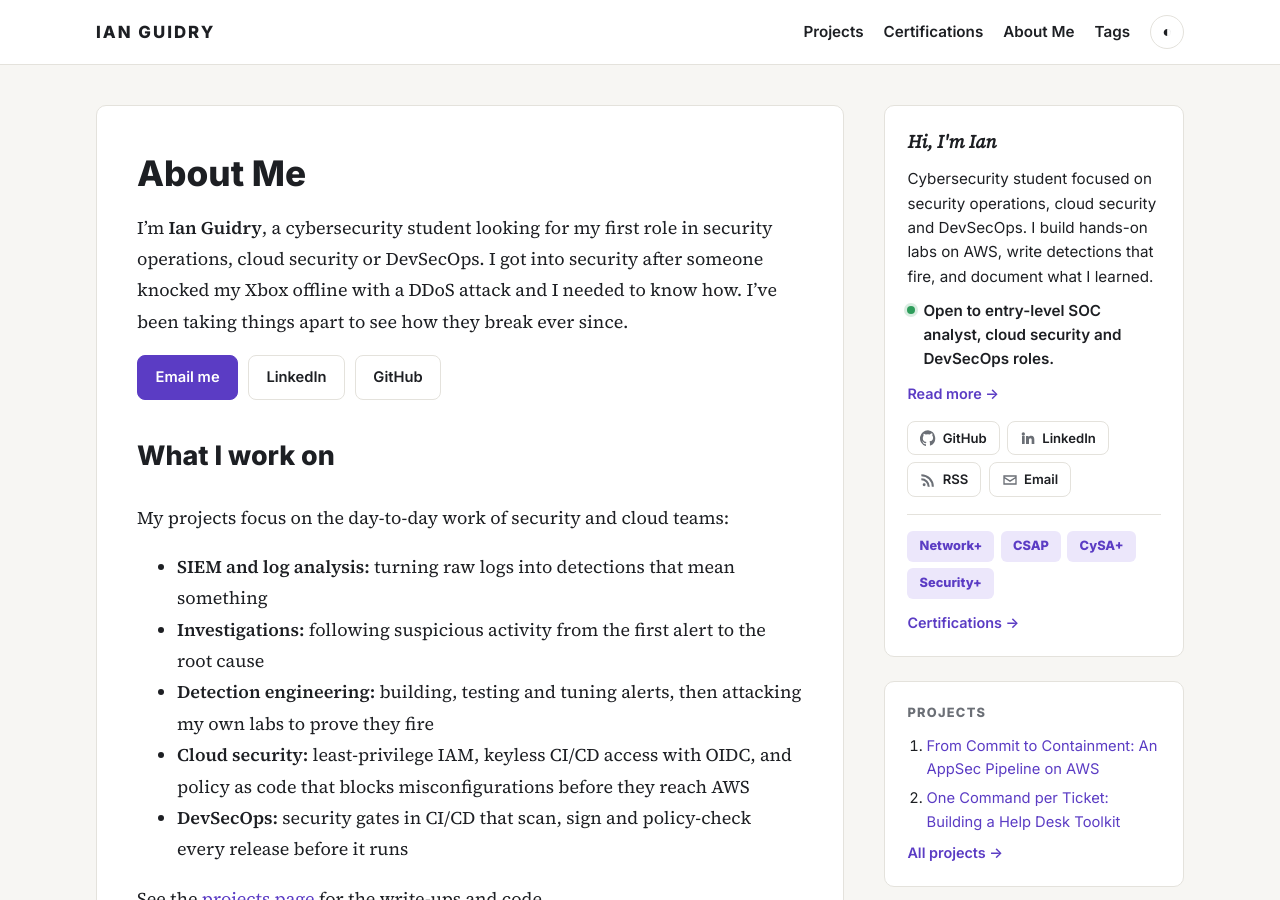
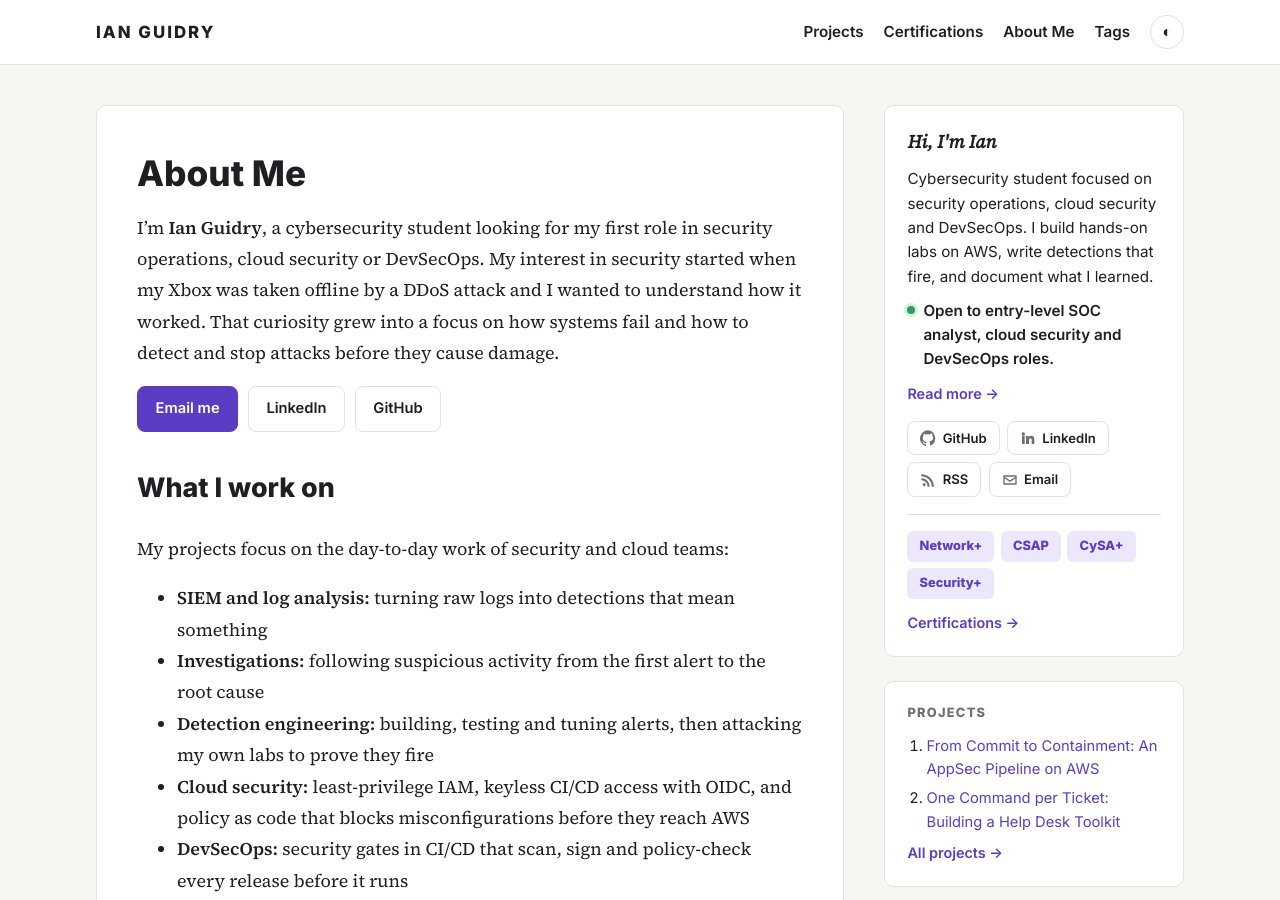
Before and after one commit to eguidey/eguidey.github.io, a Jekyll site: the page built from about.md, in a window 1280 px wide and 900 px high. Built offline with Jekyll 4.4.1, drawn with Linux system fonts in a browser that asks for light colours.

Commit message:
Update about.md

```diff
--- a/about.md
+++ b/about.md
@@ -4,7 +4,7 @@ title: About Me
 permalink: /about/
 ---
 
-I'm **Ian Guidry**, a cybersecurity student looking for my first role in security operations, cloud security or DevSecOps. I got into security after someone knocked my Xbox offline with a DDoS attack and I needed to know how. I've been taking things apart to see how they break ever since.
+I'm **Ian Guidry**, a cybersecurity student looking for my first role in security operations, cloud security or DevSecOps. My interest in security started when my Xbox was taken offline by a DDoS attack and I wanted to understand how it worked. That curiosity grew into a focus on how systems fail and how to detect and stop attacks before they cause damage.
 
 {% include contact-buttons.html %}
 
```
